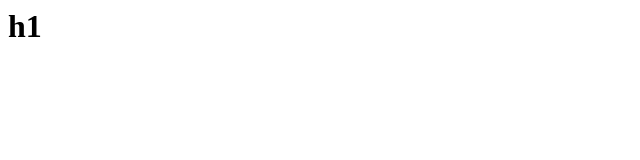
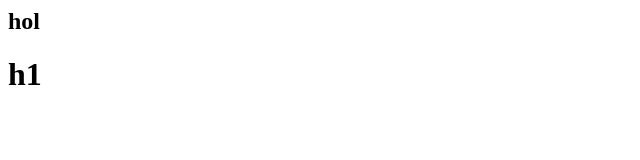
Before and after one commit to EmperatrizMalave/practica, a plain HTML site: page html/index.html in a window 1280 px wide. Shown: the whole page, without its empty margins (0-640 px from the left). Drawn offline with Linux system fonts and the light colour scheme.

Commit message:
mi segundor html

```diff
--- a/html/index.html
+++ b/html/index.html
@@ -1,5 +1,7 @@
 <html>
 <body>
+
+<h2>hol </h2>
 <h1>h1</h1>
 </body>
 </html>
```
